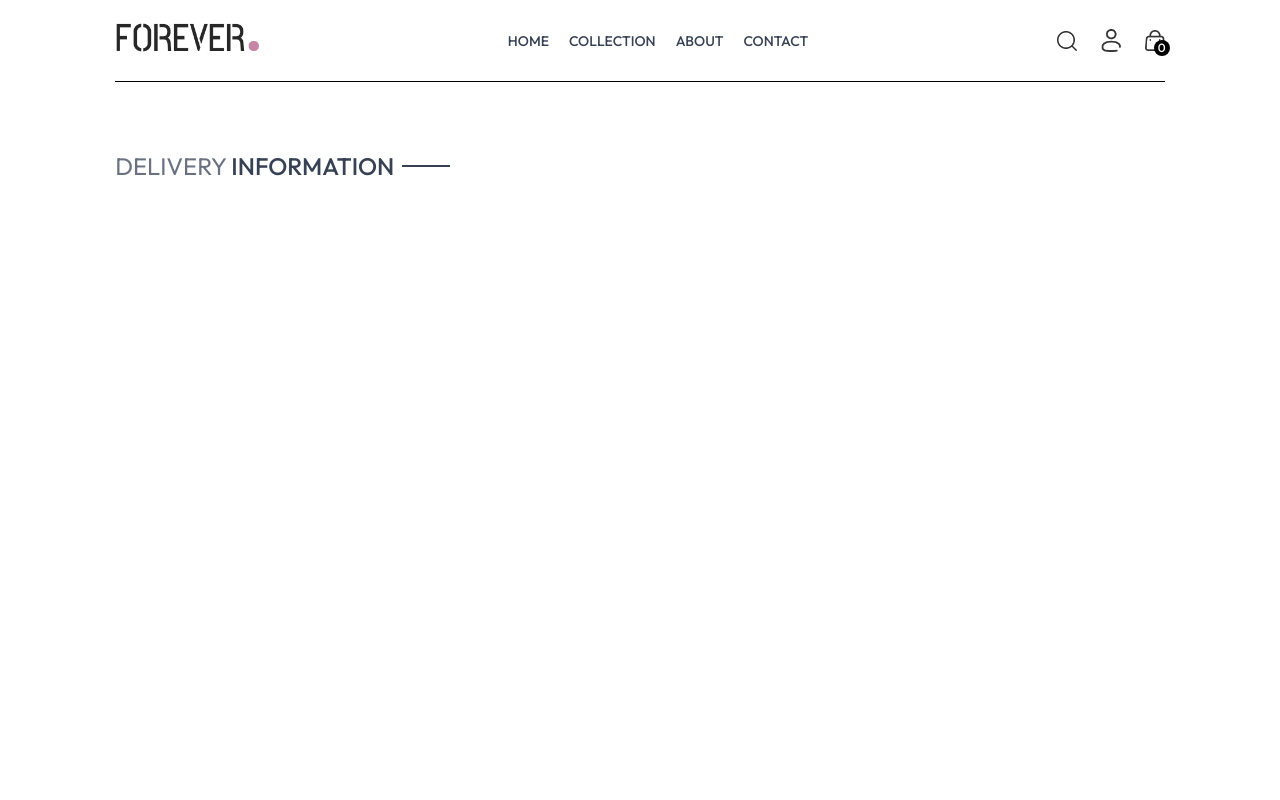
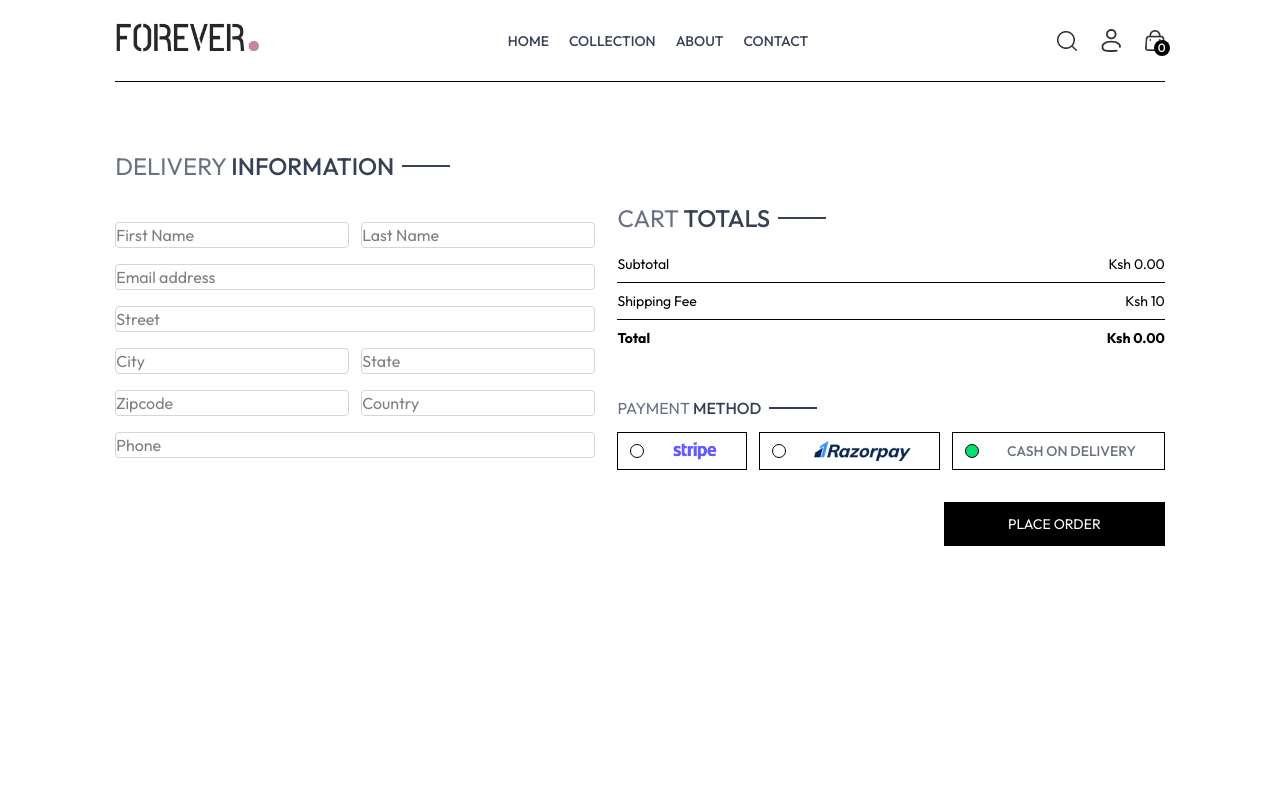
Before and after one commit to jayruskirui/SALES-APP, a React (Vite) app in the folder frontend/: page /placeorder in a window 1280 px wide. Shown: the top 800 px of the page. Built offline with nearby package versions, Linux system fonts and the light colour scheme.

Commit message:
place order updates

```diff
--- a/frontend/src/pages/PlaceOrder.jsx
+++ b/frontend/src/pages/PlaceOrder.jsx
@@ -1,7 +1,15 @@
-import React from 'react'
+import React, { useContext, useState } from 'react'
 import Title from '../components/Title'
+import CartTotal from '../components/CartTotal'
+import { assets } from '../assets/assets'
+import { ShopContext } from '../context/ShopContext'
 
 const PlaceOrder = () => {
+
+  const [method, setMethod] = useState( 'cod' );
+  const {navigate} = useContext (ShopContext);
+
+
   return (
     <div className='flex flex-col sm:flex-row justify-between gap-4 pt-5 sm:pt-14 min-h-[80vh] border-t'>
         {/* ----------------left side------------- */}
@@ -11,8 +19,51 @@
                 <Title text1={'DELIVERY'} text2={'INFORMATION'}/>
             </div>
             <div className='flex gap-3'>
+                <input className='border border-gray-300 rounded py=1.5 px=3.5 w-full' type='text' placeholder='First Name'/>
+                <input className='border border-gray-300 rounded py=1.5 px=3.5 w-full' type='text' placeholder='Last Name'/>
+            </div>
+            <input className='border border-gray-300 rounded py=1.5 px=3.5 w-full' type='email' placeholder='Email address'/>
+            <input className='border border-gray-300 rounded py=1.5 px=3.5 w-full' type='text' placeholder='Street'/>
+            <div className='flex gap-3'>
+                <input className='border border-gray-300 rounded py=1.5 px=3.5 w-full' type='text' placeholder='City'/>
+                <input className='border border-gray-300 rounded py=1.5 px=3.5 w-full' type='text' placeholder='State'/>
+            </div>
+             <div className='flex gap-3'>
+                <input className='border border-gray-300 rounded py=1.5 px=3.5 w-full' type='Number' placeholder='Zipcode'/>
+                <input className='border border-gray-300 rounded py=1.5 px=3.5 w-full' type='text' placeholder='Country'/>
+            </div>
+            <input className='border border-gray-300 rounded py=1.5 px=3.5 w-full' type='Number' placeholder='Phone'/>
+        </div>
 
-            </div>
+        {/* -------------Right Side------------ */}
+        <div className='mt-8'>
+
+          <div className='mt-8 min-w-80'>
+              <CartTotal/>
+          </div>
+
+          <div className='mt-12'>
+              <Title text1={'PAYMENT'} text2={'METHOD'} />
+              {/* --------------Payment Method Selection----------------- */}
+              <div className='flex gap-3 flex-col lg:flex-row'>
+                  <div onClick ={()=>setMethod('stripe')} className='flex items-center gap-3 border p-2 px-3 cursor-pointer'>
+                    <p className={`min-w-3.5 h-3.5 border rounded-full ${method === 'stripe' ? 'bg-green-400' : ''}`}></p>
+                    <img className='h-5 mx-4' src ={assets.stripe_logo} alt= '' />
+                  </div>
+                  <div onClick ={()=>setMethod('razorpay')} className='flex items-center gap-3 border p-2 px-3 cursor-pointer'>
+                    <p className={`min-w-3.5 h-3.5 border rounded-full ${method === 'razorpay' ? 'bg-green-400' : ''}`}></p>
+                    <img className='h-5 mx-4' src ={assets.razorpay_logo} alt= '' />
+                  </div>
+                  <div onClick ={()=>setMethod('cod')} className='flex items-center gap-3 border p-2 px-3 cursor-pointer'>
+                    <p className={`min-w-3.5 h-3.5 border rounded-full ${method === 'cod' ? 'bg-green-400' : ''}`}></p>
+                    <p className='text-gray-500 text-sm font-medium mx-4'>CASH ON DELIVERY</p>
+                  </div>
+              </div>
+
+              <div className='w-full text-end mt-8'>
+                  <button onClick={()=> navigate('/orders')} className='bg-black text-white px-16 py-3 text-sm'>PLACE ORDER</button>
+              </div>
+          </div>
         </div>
     </div>
   )
```
